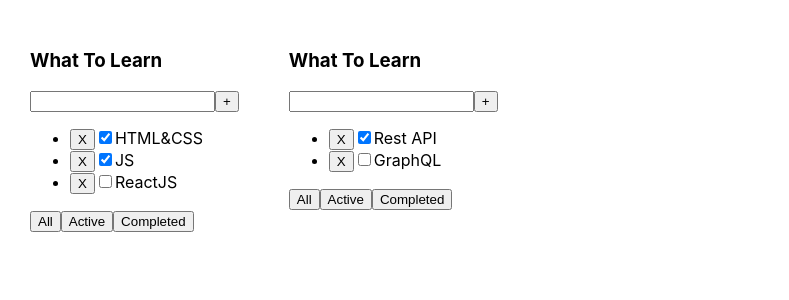
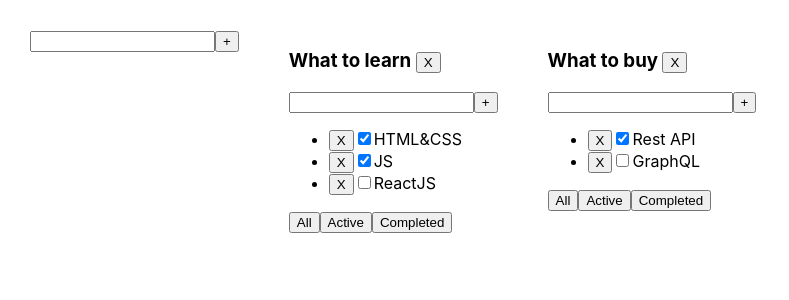
Before and after one commit to NikishaGin/Todolist-2.0, a React (Create React App) app: page / in a window 1280 px wide. Shown: the top 300 px of the page, without its empty margins (0-789 px from the left). Built offline with nearby package versions, Linux system fonts and the light colour scheme.

Commit message:
удаление листа, добавление нового листа, выносим компоненту input

```diff
--- /dev/null
+++ b/src/AddItemForm.tsx
@@ -0,0 +1,27 @@
+import {ChangeEvent, useState} from "react";
+
+type PropsType = {
+    callback:(newTitle: string)=>void
+}
+
+export const AddItemForm = (props:PropsType) => {
+
+
+    let [title, setTitle] = useState('')
+
+    const onChangeHandler = (e: ChangeEvent<HTMLInputElement>) => {
+        setTitle(e.currentTarget.value)
+    }
+
+    const addTasksHandler = () => {
+        props.callback(title);
+        setTitle('')
+    }
+
+    return (
+        <div>
+            <input value={title} onChange={onChangeHandler}/>
+            <button onClick={addTasksHandler}>+</button>
+        </div>
+    )
+}
--- a/src/App.tsx
+++ b/src/App.tsx
@@ -2,6 +2,7 @@ import React, {useState} from 'react';
 import './App.css';
 import {Todolist} from "./Todolist";
 import {v1} from "uuid";
+import {AddItemForm} from "./AddItemForm";
 
 export type filteredButtonType = "All" | "Active" | "Completed"
 
@@ -12,12 +13,6 @@ export type TodolistsType = {
 }
 
 function App() {
-
-/*    let [tasks, setTasks] = useState([
-        {id: v1(), title: "HTML&CSS", isDone: true},
-        {id: v1(), title: "JS", isDone: true},
-        {id: v1(), title: "ReactJS", isDone: false}
-    ])*/
 
     let todolistID1 = v1()
     let todolistID2 = v1()
@@ -41,6 +36,9 @@ function App() {
     })
 
 
+    const removeTodolist = (id:string) => {
+        setTodolists([...todolists.filter((filteredTodo)=>filteredTodo.id !== id)])
+    }
 
     const checkedTasks = (todolistID: string,id: string,isDone: boolean) => {
         setTasks({...tasks,[todolistID]:tasks[todolistID].map((mapChecked)=>mapChecked.id === id ? {...mapChecked,isDone}:mapChecked)})
@@ -60,8 +58,16 @@ function App() {
         setTodolists(todolists.map((filtered)=>filtered.id === todolistID ? {...filtered, filter: value}:filtered))
     }
 
+    const AddTodolist = (newTitle: string) => {
+        let newID = v1()
+        let newTodolist: TodolistsType = {id: newID, title: newTitle, filter: 'All'}
+        setTodolists([newTodolist,...todolists])
+        setTasks({...tasks,[newID]:[]})
+    }
+
     return (
         <div className="App">
+            <AddItemForm callback={AddTodolist}/>
             {todolists.map((mapID)=>{
 
                 let filterTasks =  tasks[mapID.id]
@@ -77,13 +83,14 @@ function App() {
                 return (
                     <Todolist key={mapID.id}
                               id={mapID.id}
-                              title={"What To Learn "}
+                              title={mapID.title}
                               tasks={filterTasks}
                               addTasks={addTasks}
                               removeTasks={removeTasks}
                               filteredButton={filteredButton}
                               filter={mapID.filter}
-                              checkedTasks={checkedTasks}/>
+                              checkedTasks={checkedTasks}
+                              removeTodolist={removeTodolist}/>
                 )
             })}
         </div>
--- a/src/Todolist.tsx
+++ b/src/Todolist.tsx
@@ -1,5 +1,6 @@
 import {ChangeEvent, useState} from "react";
 import {filteredButtonType, TodolistsType} from "./App";
+import {AddItemForm} from "./AddItemForm";
 
 type TasksType = {
     id: string,
@@ -16,30 +17,22 @@ type TodolistType = {
     filter: string
     checkedTasks:(todolistID: string,id: string,isDone: boolean)=>void
     filteredButton:(todolistID: string,value: filteredButtonType)=>void
+    removeTodolist:(id:string)=>void
 }
 
 export const Todolist = (props: TodolistType) => {
-
-    let [title, setTitle] = useState('')
-
-    const onChangeHandler = (e: ChangeEvent<HTMLInputElement>) => {
-        setTitle(e.currentTarget.value)
-    }
-
-    const addTasksHandler = () => {
-        props.addTasks(props.id,title);
-        setTitle('')
-    }
 
     const removeTasksHandler = (todolistID: string, id:string) => {
         props.removeTasks(props.id,id)
     }
 
+    const AddItemFormHandler = (newTitle: string) => {
+        props.addTasks(props.id,newTitle)
+    }
 
     return (
-        <div><h3>{props.title}</h3>
-            <input value={title} onChange={onChangeHandler}/>
-            <button onClick={addTasksHandler}>+</button>
+        <div><h3>{props.title} <button onClick={()=>props.removeTodolist(props.id)}>X</button></h3>
+            <AddItemForm callback={AddItemFormHandler}  />
             <ul>
                 {props.tasks.map((el) => {
                     let checkedHandler = (e:ChangeEvent<HTMLInputElement>) => {
@@ -49,7 +42,8 @@ export const Todolist = (props: TodolistType) => {
                     return (
                         <li key={el.id}>
                             <button onClick={(e) => removeTasksHandler(props.id,el.id)}>X</button>
-                            <input type={"checkbox"} onChange={checkedHandler} checked={el.isDone}/><span>{el.title}</span></li>
+                            <input type={"checkbox"} onChange={checkedHandler} checked={el.isDone}/><span>{el.title}</span>
+                        </li>
                     )
                 })}
             </ul>
```
